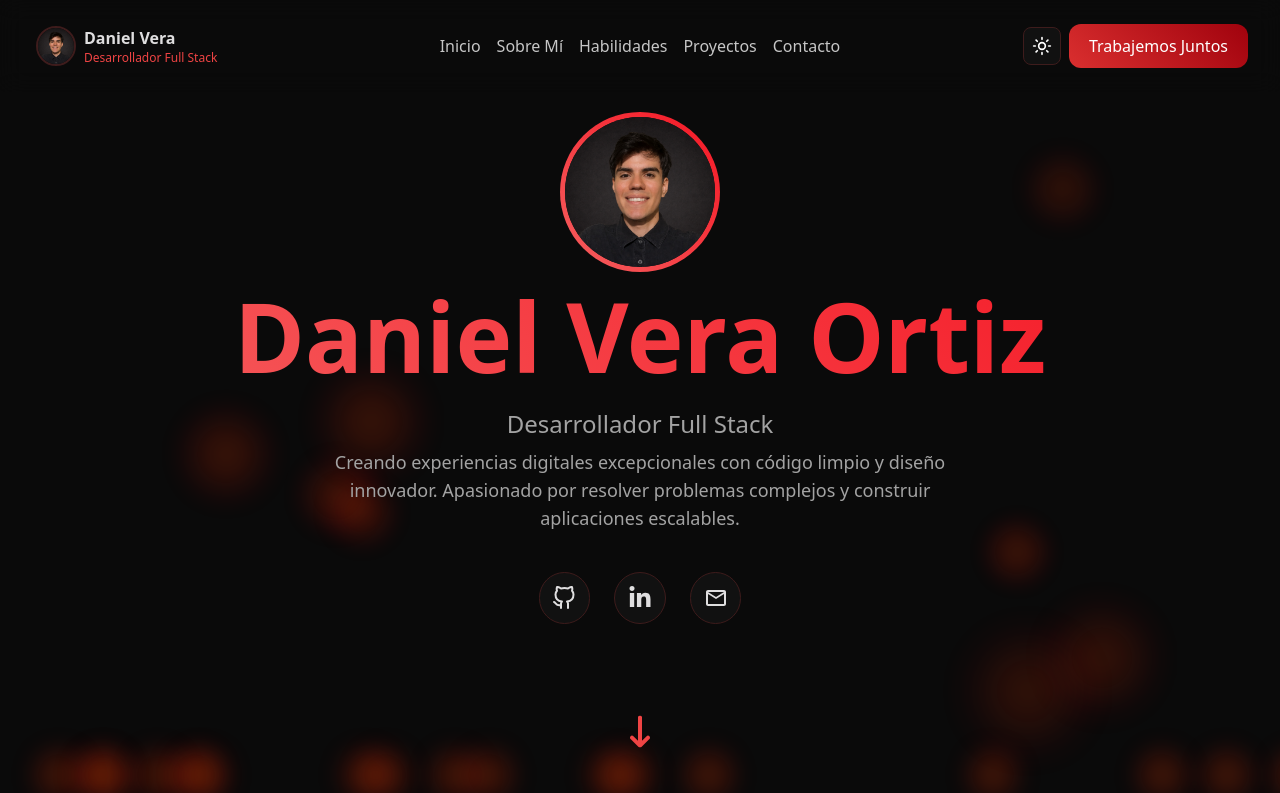
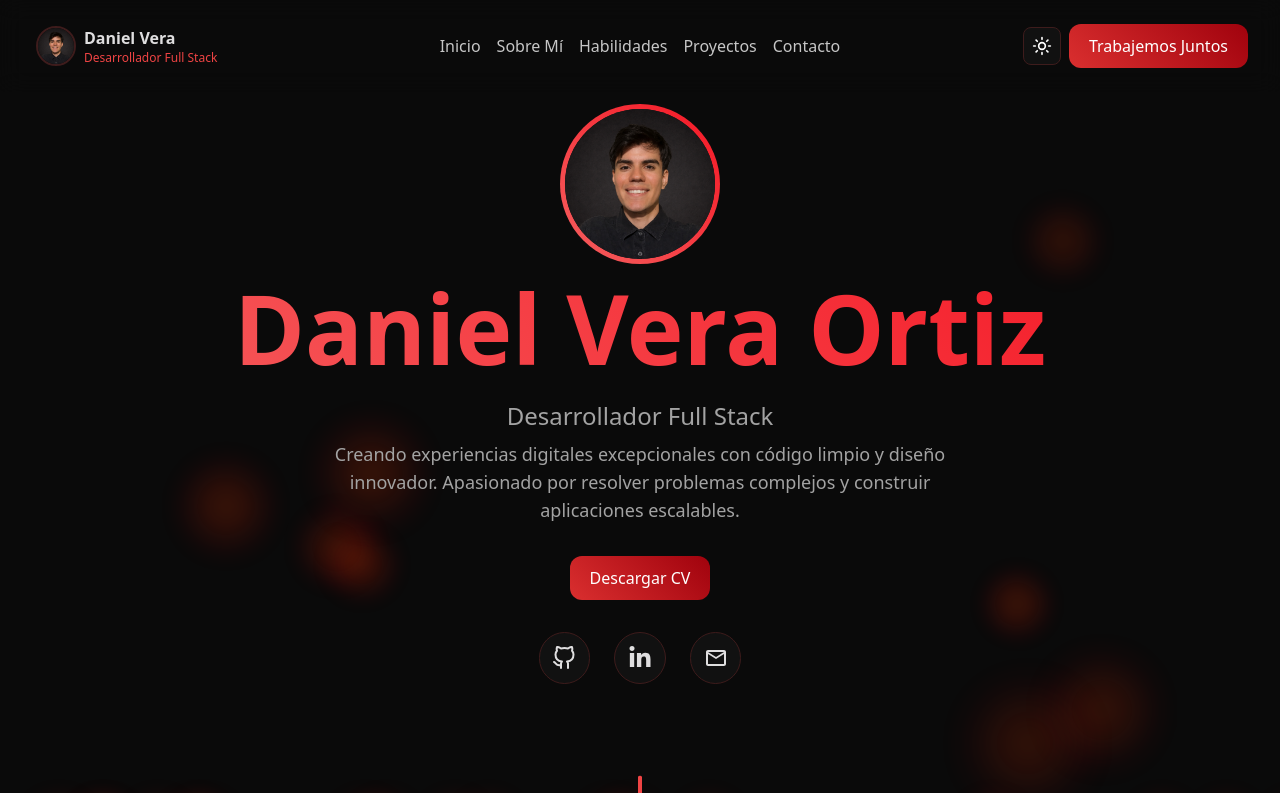
Before and after one commit to DanielVeraOrtiz/personal-portfolio, a Next.js app: page / in a window 1280 px wide. Shown: the top 793 px of the page. Built offline with nearby package versions, Linux system fonts and the light colour scheme.

Commit message:
feature(hero): Boton para descargar el CV ademas de outline en focus global para accesibilidad en global.css

```diff
--- a/src/app/globals.css
+++ b/src/app/globals.css
@@ -1,8 +1,13 @@
 @import 'tailwindcss';
+
+*:focus {
+  outline: 2px solid var(--outline-focus);
+}
 
 :root {
   --background: #f8f8f8;
   --foreground: #1c1c1c;
+  --outline-focus: black;
 
   /* ================= TEXT ================= */
 
@@ -99,6 +104,8 @@
 [data-theme='dark'] {
   --background: rgba(10, 10, 10);
   --foreground: #ededed;
+  --outline-focus: white;
+
   /* ================= TEXT ================= */
 
   --text-logo-color-primary: #dfdedf;
--- a/src/components/heroSection/hero.css
+++ b/src/components/heroSection/hero.css
@@ -19,6 +19,16 @@
 
 .descriptions-hero-description {
   color: var(--text-color-subtitles);
+}
+
+.btn-cv {
+  background: var(--bg-btns-primary);
+  color: var(--text-btn-color);
+}
+
+.btn-cv:hover {
+  box-shadow: 0 5px 10px 0 var(--boxes-shadow-color-hover-btn);
+  transform: scale(1.05);
 }
 
 .social-link {
--- a/src/components/heroSection/hero.tsx
+++ b/src/components/heroSection/hero.tsx
@@ -51,7 +51,7 @@ export default function Hero() {
           Desarrollador Full Stack
         </motion.p>
         <motion.p
-          className="descriptions-hero-description md:w-[55%] text-lg pt-2 pb-6 my-0 mx-auto"
+          className="descriptions-hero-description md:w-[55%] text-lg pt-2 my-0 mx-auto"
           initial={{ opacity: 0, y: 20 }}
           animate={{ opacity: 1, y: 0 }}
           transition={{ delay: 0.6, duration: 0.8 }}
@@ -60,6 +60,13 @@ export default function Hero() {
           Apasionado por resolver problemas complejos y construir aplicaciones escalables.
         </motion.p>
       </div>
+      <a
+        className="btn-cv relative z-999 py-2.5 px-5 rounded-xl flex gap-2 my-4 transition-all duration-400 ease-in-out"
+        href="/face.png"
+        download
+      >
+        Descargar CV
+      </a>
       <motion.div
         className="flex gap-6 relative z-999"
         initial={{ opacity: 0, y: 20 }}
```
